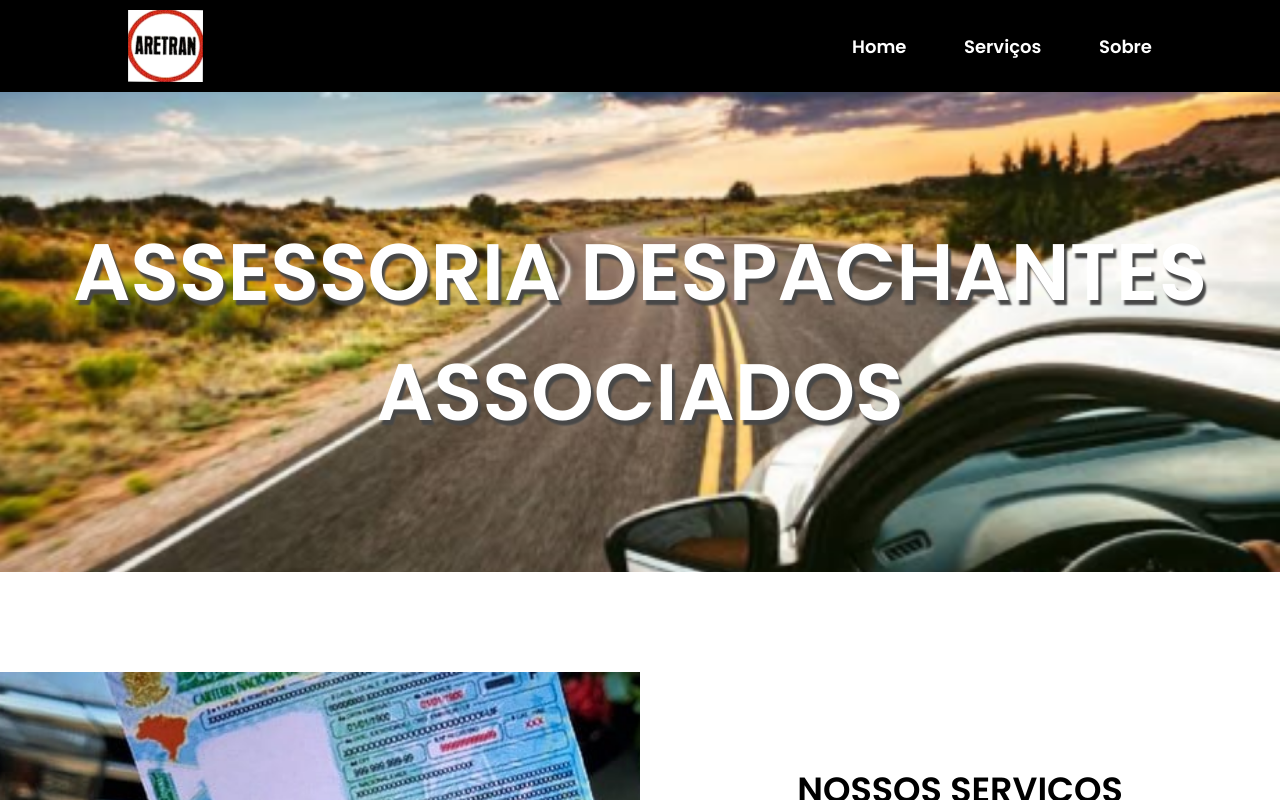
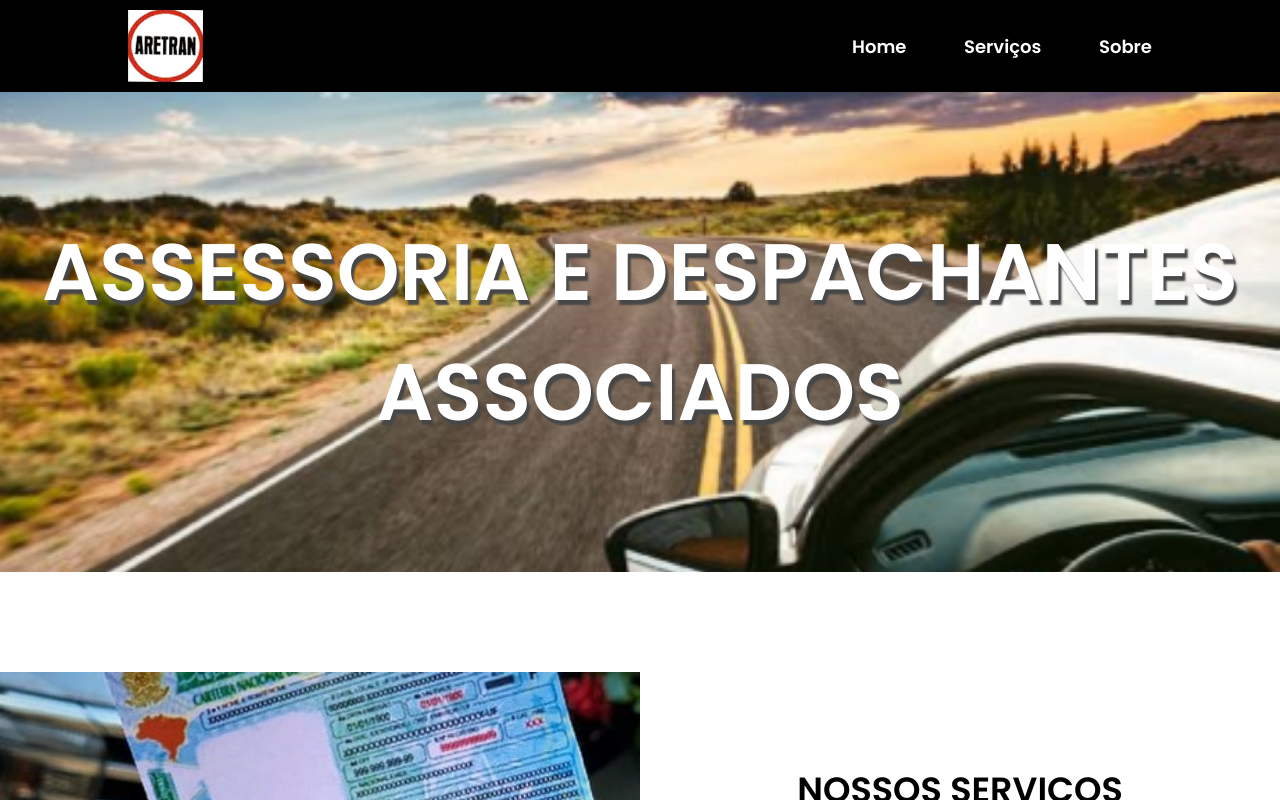
Before and after one commit to AndersonGL/Aretran-Despachantes, a React (Create React App) app: page / in a window 1280 px wide. Shown: the top 800 px of the page. Built offline with nearby package versions, Linux system fonts and the light colour scheme.

Commit message:
Atualizar o index.js

```diff
--- a/src/paginas/Home/index.js
+++ b/src/paginas/Home/index.js
@@ -17,7 +17,7 @@ export default function Home() {
         <main>
         <section className="secao-banner">
             <div className="texto-banner">
-                <h1>  ASSESSORIA DESPACHANTES ASSOCIADOS </h1>
+                <h1>  ASSESSORIA E DESPACHANTES ASSOCIADOS </h1>
             </div>
          </section>
 
```
